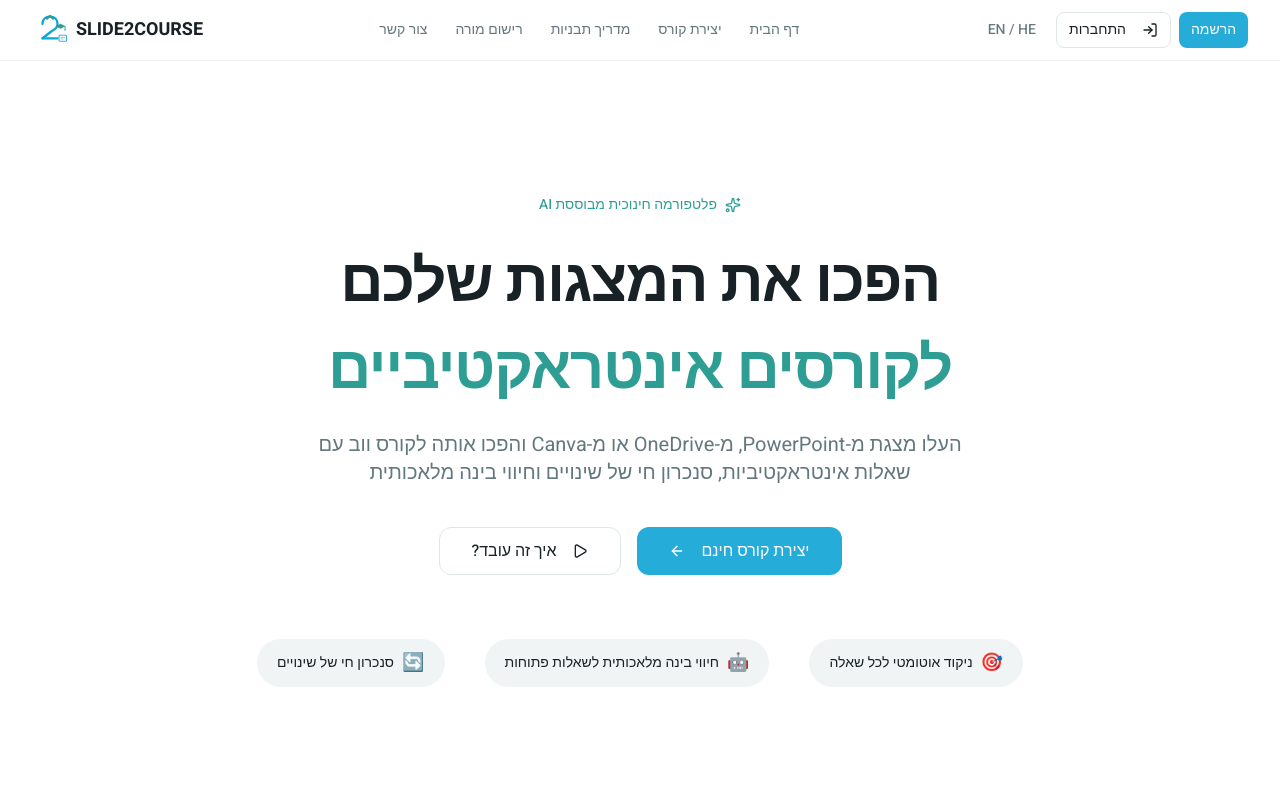
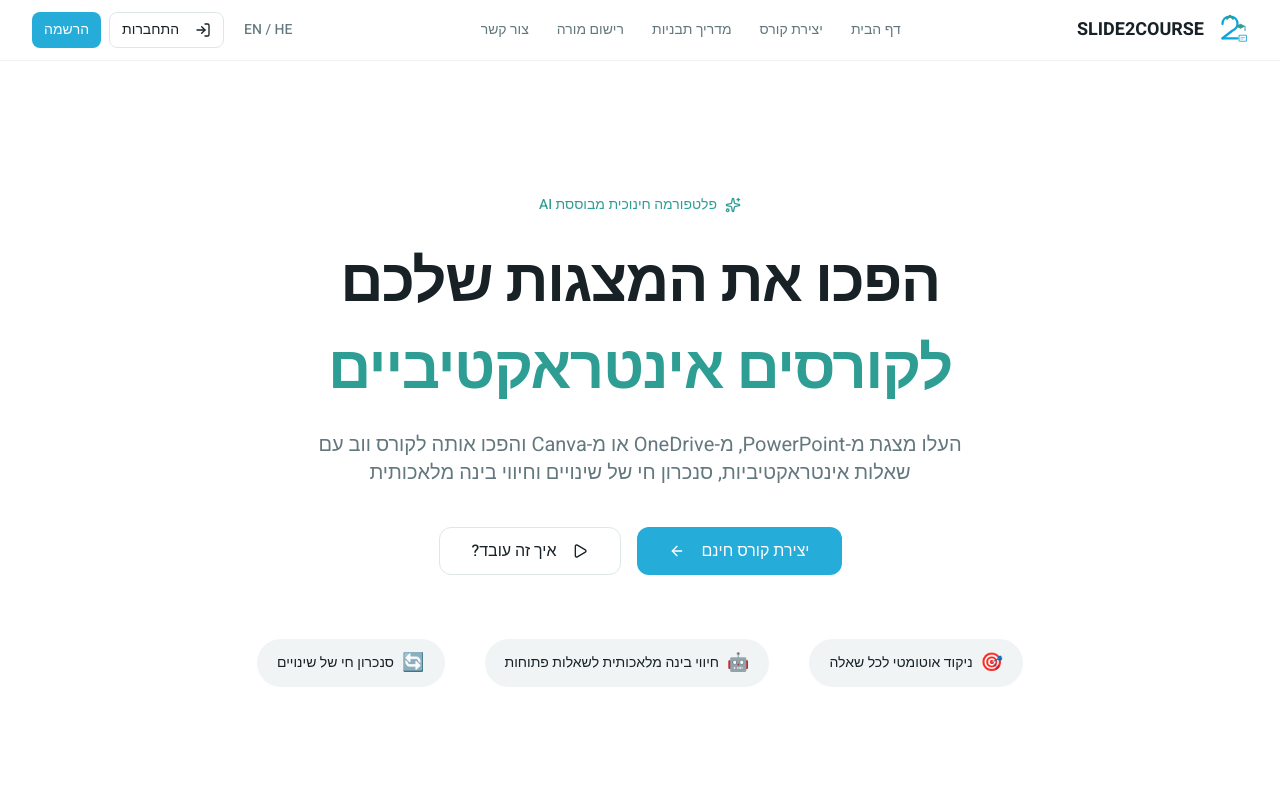
Before and after one commit to benmeir65/SLIDE2COURSE, a Next.js app: page / in a window 1280 px wide. Shown: the top 800 px of the page. Built offline with nearby package versions, Linux system fonts and the light colour scheme.

Commit message:
revert: restore original navigation layout
Return logo to left, center navigation links, and right action buttons.

```diff
--- a/components/layout/navbar.tsx
+++ b/components/layout/navbar.tsx
@@ -14,19 +14,15 @@ export function Navbar() {
   return (
     <header className="sticky top-0 z-50 border-b border-border/50 bg-card/80 backdrop-blur-md">
       <nav className="mx-auto flex max-w-7xl items-center justify-between px-4 py-3 lg:px-8">
-        {/* Desktop Actions - Left side */}
-        <div className="hidden items-center gap-2 lg:flex">
-          <Button size="sm" className="bg-secondary text-secondary-foreground hover:bg-secondary/90">הרשמה</Button>
-          <Button variant="outline" size="sm">
-            <LogIn className="ml-2 h-4 w-4" />
-            התחברות
-          </Button>
-          <Button variant="ghost" size="sm" className="text-muted-foreground">
-            EN / HE
-          </Button>
-        </div>
+        {/* Logo */}
+        <Link href="/" className="flex items-center gap-2">
+          <Logo size={36} />
+          <span className="text-lg font-bold text-foreground">
+            SLIDE2COURSE
+          </span>
+        </Link>
 
-        {/* Desktop Navigation - Center */}
+        {/* Desktop Navigation */}
         <div className="hidden items-center gap-1 lg:flex">
           {navLinks.map((link) => (
             <Link
@@ -39,19 +35,23 @@ export function Navbar() {
           ))}
         </div>
 
-        {/* Logo - Right side */}
-        <Link href="/" className="flex items-center gap-2">
-          <span className="text-lg font-bold text-foreground">
-            SLIDE2COURSE
-          </span>
-          <Logo size={36} />
-        </Link>
+        {/* Desktop Actions */}
+        <div className="hidden items-center gap-2 lg:flex">
+          <Button variant="ghost" size="sm" className="text-muted-foreground">
+            EN / HE
+          </Button>
+          <Button variant="outline" size="sm">
+            <LogIn className="ml-2 h-4 w-4" />
+            התחברות
+          </Button>
+          <Button size="sm" className="bg-secondary text-secondary-foreground hover:bg-secondary/90">הרשמה</Button>
+        </div>
 
-        {/* Mobile Menu Toggle - Left side on mobile */}
+        {/* Mobile Menu Toggle */}
         <Button
           variant="ghost"
           size="icon"
-          className="order-first lg:hidden"
+          className="lg:hidden"
           onClick={() => setMobileOpen(!mobileOpen)}
           aria-label="תפריט ניווט"
         >
```
